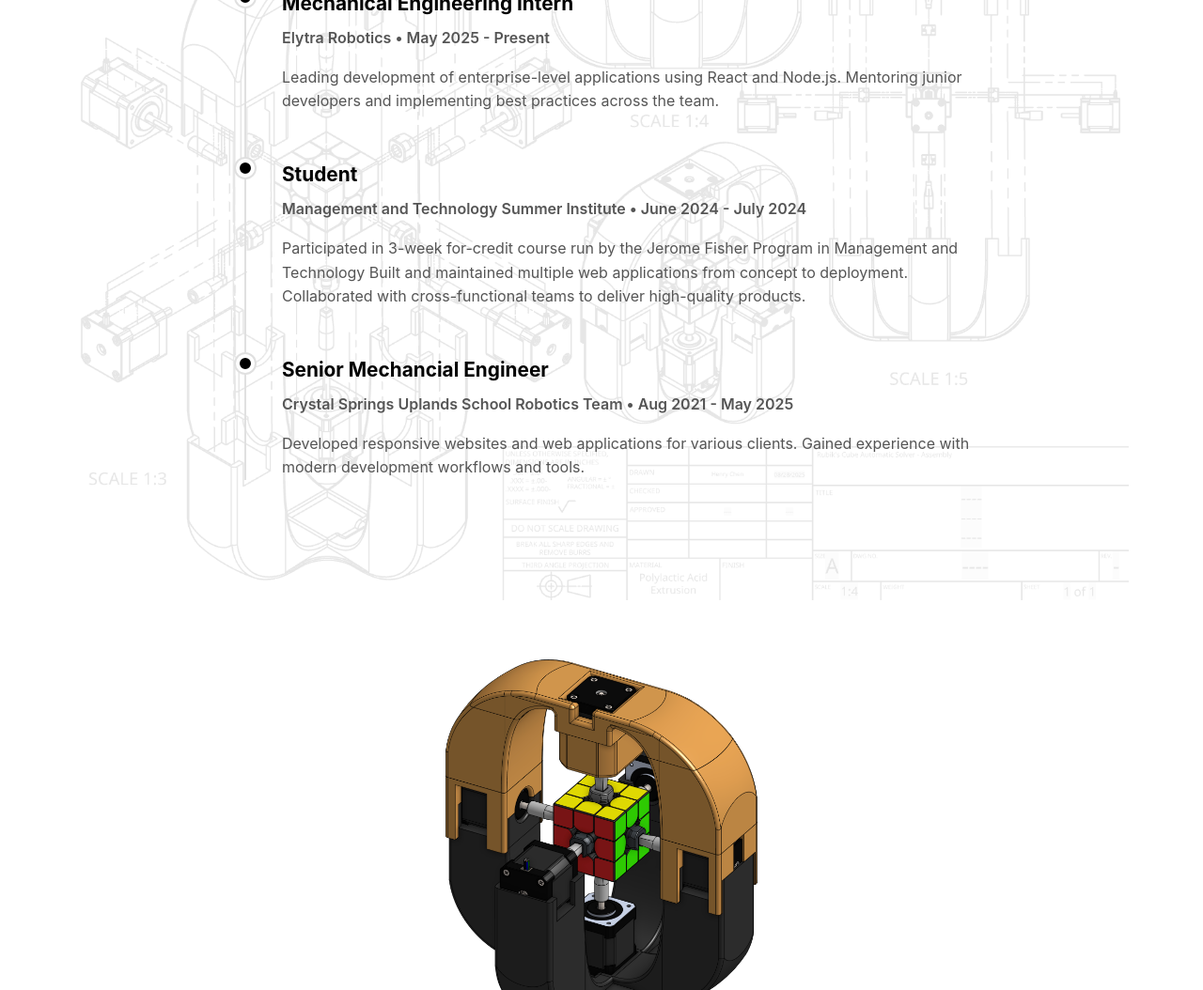
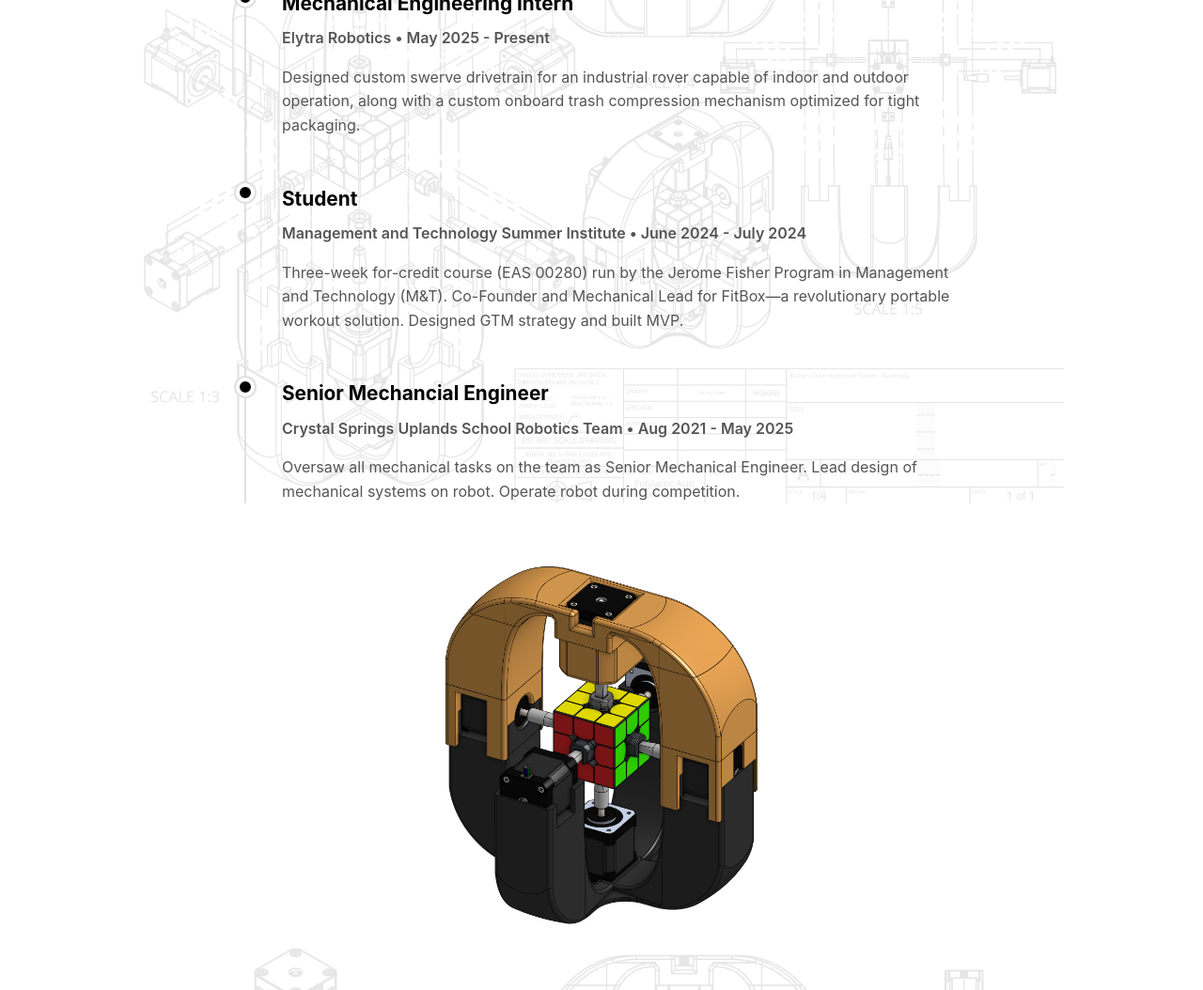
Before and after one commit to henchen8/Portfolio-Website, a React (Create React App) app: page / in a window 1280 px wide. Shown: the part 925-1979 px from the top of the page at 94% size. Built offline with nearby package versions, Linux system fonts and the light colour scheme.

Commit message:
fix background img interaction

```diff
--- a/src/App.css
+++ b/src/App.css
@@ -17,7 +17,6 @@ body {
   -moz-osx-font-smoothing: grayscale;
   line-height: 1.6;
   color: #333;
-  background: linear-gradient(135deg, #f8f9fa 0%, #e9ecef 100%);
   min-height: 100vh;
 }
 
@@ -203,7 +202,28 @@ body {
 /* Section styles */
 .section {
   padding: 5rem 0;
-  background: #ffffff;
+  background-image: url('./assets/rubiksdrawing.png');
+  background-size: contain;
+  background-position: center;
+  background-repeat: no-repeat;
+  background-attachment: fixed;
+  position: relative;
+}
+
+.section::before {
+  content: '';
+  position: absolute;
+  top: 0;
+  left: 0;
+  right: 0;
+  bottom: 0;
+  background: rgba(255, 255, 255, 0.9);
+  z-index: 1;
+}
+
+.section .container {
+  position: relative;
+  z-index: 2;
 }
 
 .container {
@@ -325,11 +345,13 @@ body {
 
 /* Gap Section */
 .gap-section {
-  padding: 3rem 0;
+  padding: 0.25rem 0 0.5rem 0;
   background: white;
   display: flex;
   align-items: center;
   justify-content: center;
+  position: relative;
+  z-index: 2;
 }
 
 .gap-container {
@@ -343,6 +365,27 @@ body {
   max-width: 100%;
   height: auto;
   max-height: 400px;
+  position: relative;
+  /* Use multiply blend mode to make white areas transparent while preserving colored parts */
+  mix-blend-mode: multiply;
+  background: transparent;
+}
+
+/* Create a background layer behind the assembly image */
+.assembly-image::before {
+  content: '';
+  position: absolute;
+  top: 0;
+  left: 0;
+  right: 0;
+  bottom: 0;
+  background-image: url('./assets/rubiksdrawing.png');
+  background-size: contain;
+  background-position: center;
+  background-repeat: no-repeat;
+  background-attachment: fixed;
+  z-index: -1;
+  opacity: 0.9;
 }
 
 /* Projects Section */
@@ -350,9 +393,26 @@ body {
   position: relative;
 }
 
+.projects-section::before {
+  content: '';
+  position: absolute;
+  top: 0;
+  left: 0;
+  right: 0;
+  bottom: 0;
+  background: rgba(255, 255, 255, 0.9);
+  z-index: 1;
+}
+
+.projects-section .container {
+  position: relative;
+  z-index: 2;
+}
+
 /* Experience Section */
 .experience-section {
   position: relative;
+  padding-bottom: 0;
 }
 
 .experience-section::before {
--- a/src/App.js
+++ b/src/App.js
@@ -21,6 +21,7 @@ function App() {
       experienceSection.scrollIntoView({ behavior: 'smooth' });
     }
   };
+
 
 
 
@@ -74,7 +75,7 @@ function App() {
 
 
         {/* Experience Section */}
-        <section id="experience" className="section experience-section" style={{ backgroundImage: `url(${rubiksDrawing})`, backgroundSize: 'contain', backgroundPosition: 'center', backgroundRepeat: 'no-repeat' }}>
+        <section id="experience" className="section experience-section">
           <div className="container">
             <h2 className="section-title">Experience</h2>
             <div className="timeline">
@@ -86,8 +87,9 @@ function App() {
                   <p>
 
 
-                    Leading development of enterprise-level applications using React and Node.js.
-                    Mentoring junior developers and implementing best practices across the team.
+                  Designed custom swerve drivetrain for an industrial rover capable of indoor and outdoor operation,
+                  along with a custom onboard trash compression mechanism optimized for tight packaging.
+
                   </p>
                 </div>
               </div>
@@ -98,11 +100,10 @@ function App() {
                   <p className="timeline-company">Management and Technology Summer Institute
                      • June 2024 - July 2024</p>
                   <p>
-                    Participated in 3-week for-credit course run by the Jerome Fisher Program
-                    in Management and Technology
+                    Three-week for-credit course (EAS 00280) run by the Jerome Fisher Program in Management and Technology (M&T).
+                    Co-Founder and Mechanical Lead for FitBox—a revolutionary portable workout solution. Designed GTM strategy
+                    and built MVP.
 
-                    Built and maintained multiple web applications from concept to deployment.
-                    Collaborated with cross-functional teams to deliver high-quality products.
                   </p>
                 </div>
               </div>
@@ -113,8 +114,10 @@ function App() {
                   <p className="timeline-company">Crystal Springs Uplands School Robotics Team
                      • Aug 2021 - May 2025</p>
                   <p>
-                    Developed responsive websites and web applications for various clients.
-                    Gained experience with modern development workflows and tools.
+
+                    Oversaw all mechanical tasks on the team as Senior Mechanical Engineer. Lead design of mechanical systems on robot.
+                    Operate robot during competition.
+
                   </p>
                 </div>
               </div>
```
